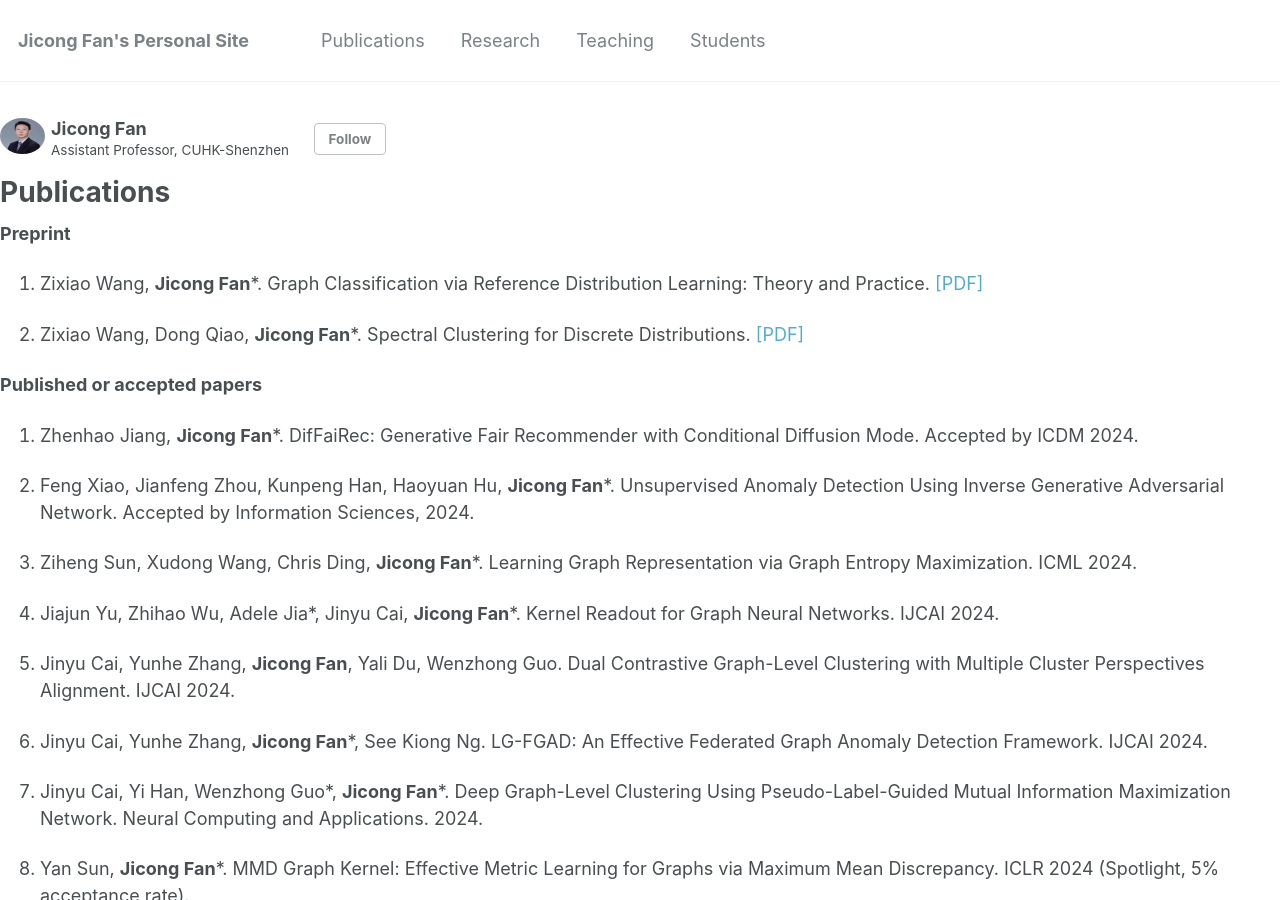
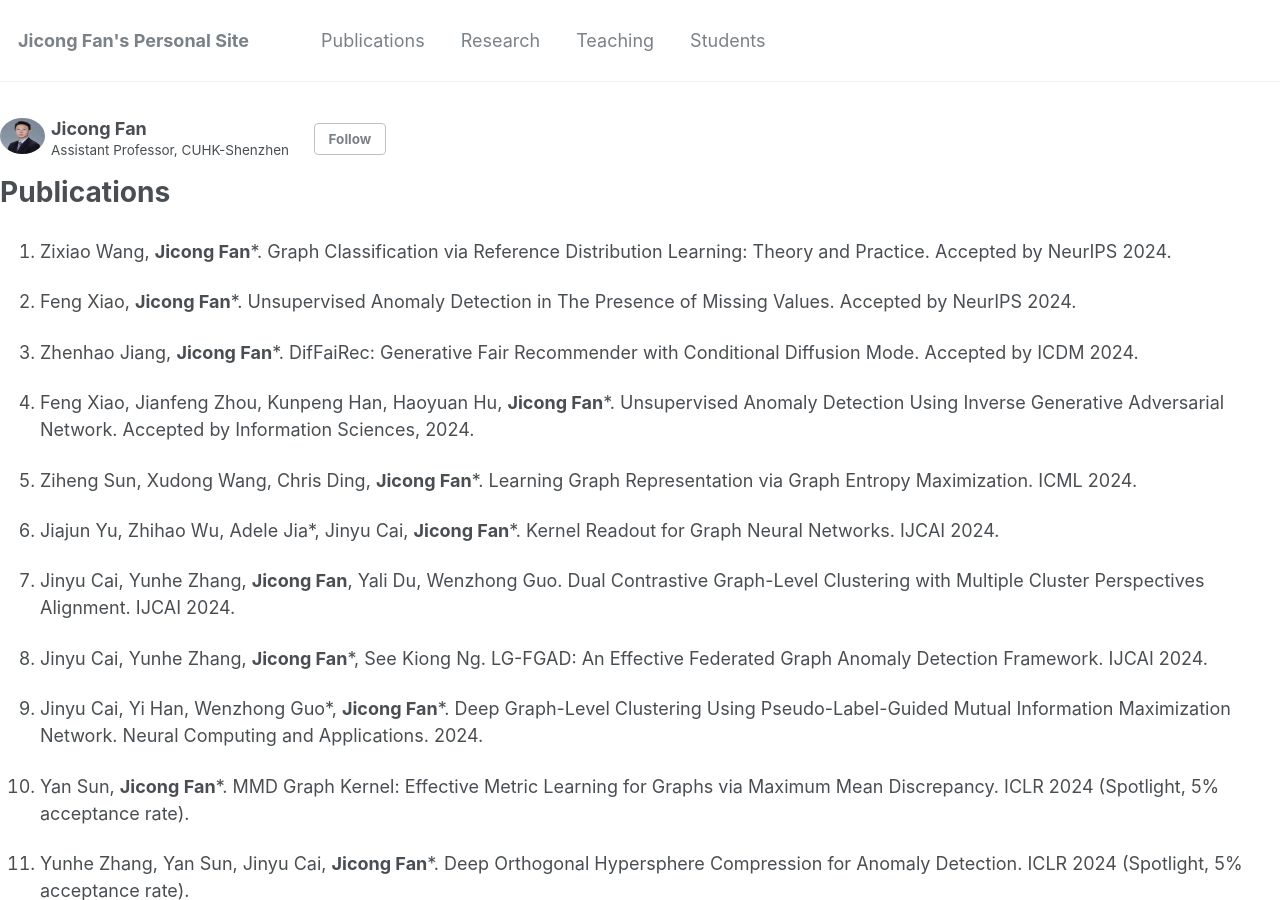
Before and after one commit to jicongfan/jicongfan.github.io, a Jekyll site: the page built from _pages/publications.md, in a window 1280 px wide and 900 px high. Built offline with Jekyll 4.4.1, drawn with Linux system fonts in a browser that asks for light colours.

Commit message:
Update publications.md

```diff
--- a/_pages/publications.md
+++ b/_pages/publications.md
@@ -4,13 +4,16 @@ title: "Publications"
 author_profile: true
 ---
 
-<strong>Preprint</strong>
+<!-- <strong>Preprint</strong>
 
-1. Zixiao Wang, <strong>Jicong Fan</strong>*. Graph Classification via Reference Distribution Learning: Theory and Practice. <a href="https://arxiv.org/pdf/2408.11370">[PDF]</a>
 
 1. Zixiao Wang, Dong Qiao, <strong>Jicong Fan</strong>*. Spectral Clustering for Discrete Distributions. <a href="https://arxiv.org/pdf/2401.13913">[PDF]</a>
 
 <strong>Published or accepted papers</strong>
+-->
+1. Zixiao Wang, <strong>Jicong Fan</strong>*. Graph Classification via Reference Distribution Learning: Theory and Practice. Accepted by NeurIPS 2024.
+
+1. Feng Xiao, <strong>Jicong Fan</strong>*. Unsupervised Anomaly Detection in The Presence of Missing Values. Accepted by NeurIPS 2024.
 
 1. Zhenhao Jiang, <strong>Jicong Fan</strong>*. DifFaiRec: Generative Fair Recommender with Conditional Diffusion Mode. Accepted by ICDM 2024.
 
```
